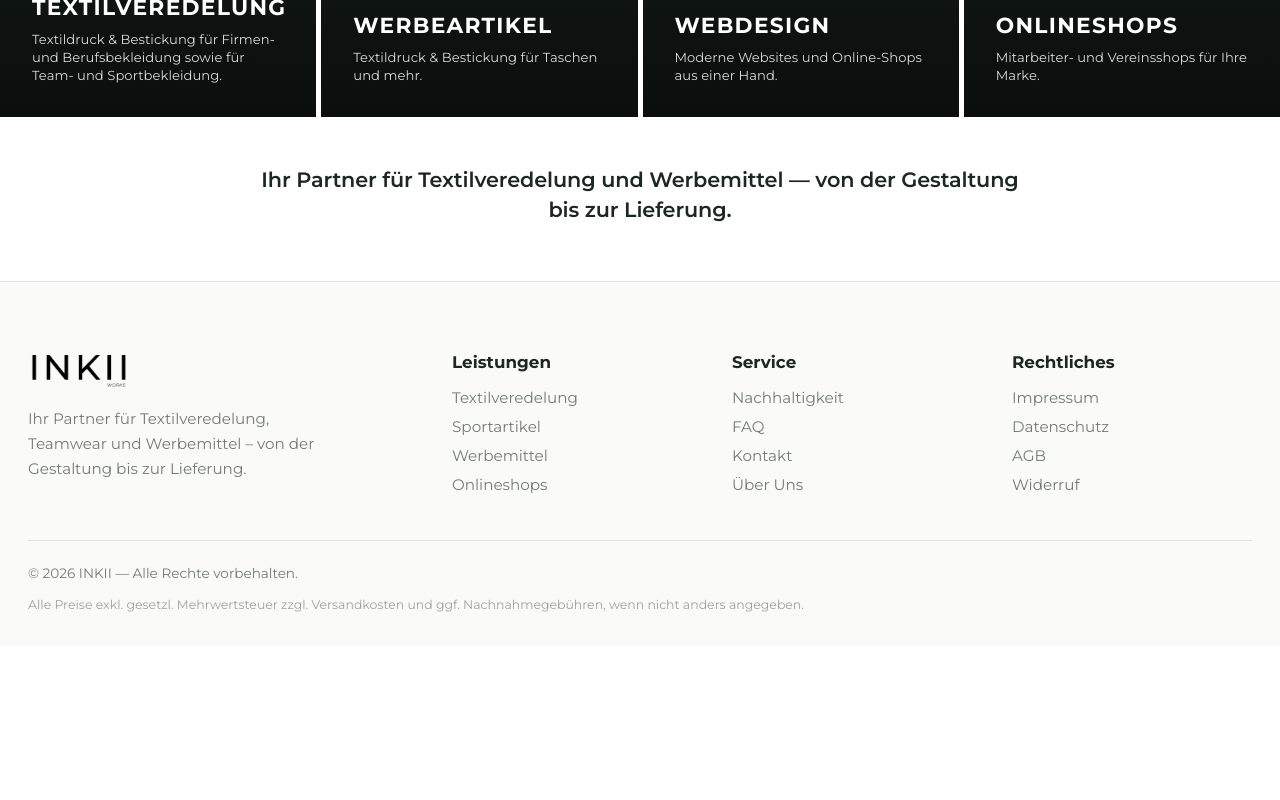
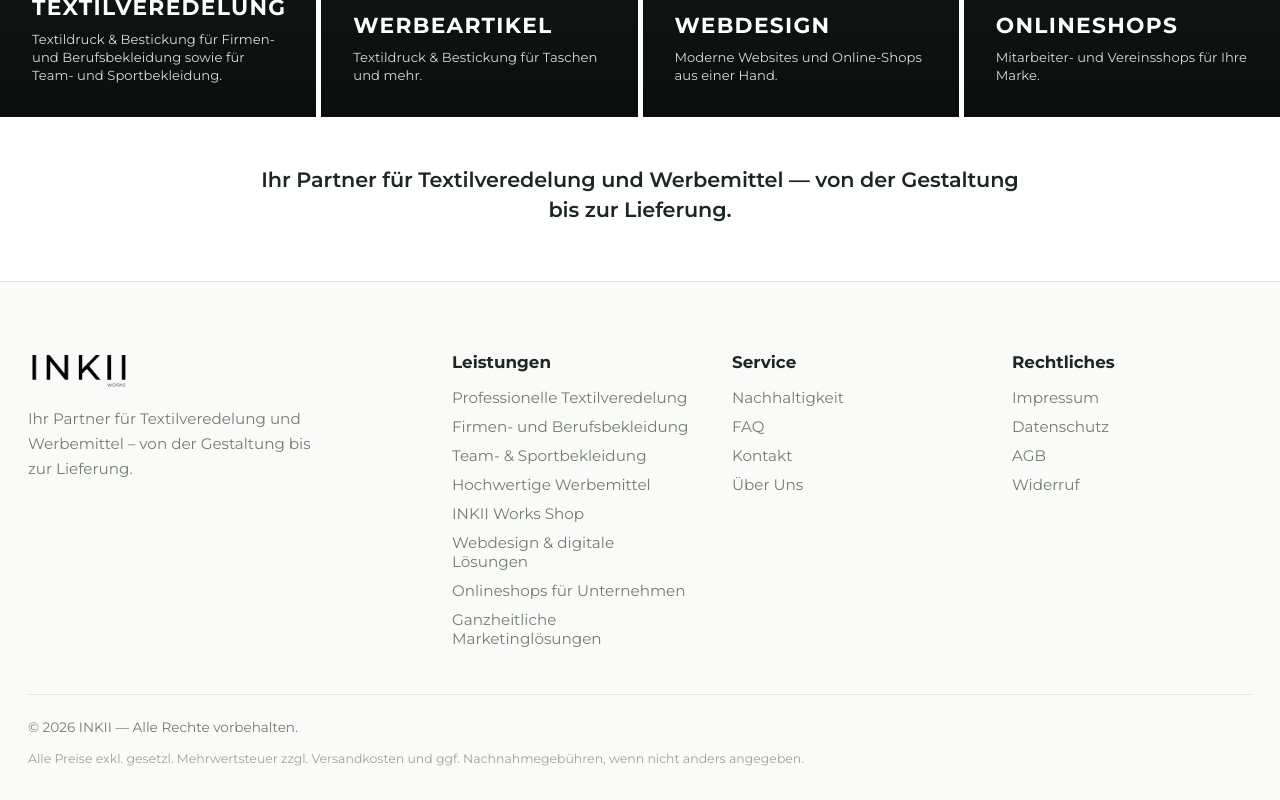
Before and after one commit to buse191213-cmd/inkii, a Next.js app: page / in a window 1280 px wide. Shown: the part 1647-2447 px from the top of the page. Before the commit the page ends 2293 px from the top, so only its background shows below. Built offline with nearby package versions, Linux system fonts and the light colour scheme; no server answers; the database is empty.

Commit message:
Footer: new tagline + 8 service items

```diff
--- a/src/components/SiteFooter.tsx
+++ b/src/components/SiteFooter.tsx
@@ -21,9 +21,13 @@ export default function SiteFooter({
             <h4>{t.colLeistungen}</h4>
             <ul>
               <li><Link href="/veredelung">{t.lVeredelung}</Link></li>
+              <li><Link href="/werbemittel">{t.lBerufsbekleidung}</Link></li>
               <li><Link href="/leistungen/sportartikel">{t.lTeamwear}</Link></li>
               <li><Link href="/werbemittel">{t.lWerbemittel}</Link></li>
+              <li><Link href="/werbemittel">{t.lShop}</Link></li>
+              <li><Link href="/leistungen">{t.lWebdesign}</Link></li>
               <li><Link href="/leistungen">{t.lOnlineshops}</Link></li>
+              <li><Link href="/leistungen">{t.lMarketing}</Link></li>
             </ul>
           </div>
           <div>
--- a/src/dictionaries/de.ts
+++ b/src/dictionaries/de.ts
@@ -23,14 +23,18 @@ const de: Dictionary = {
   },
   footer: {
     tagline:
-      "Ihr Partner für Textilveredelung, Teamwear und Werbemittel – von der Gestaltung bis zur Lieferung.",
+      "Ihr Partner für Textilveredelung und Werbemittel – von der Gestaltung bis zur Lieferung.",
     colLeistungen: "Leistungen",
     colService: "Service",
     colRecht: "Rechtliches",
-    lVeredelung: "Textilveredelung",
-    lTeamwear: "Sportartikel",
-    lWerbemittel: "Werbemittel",
-    lOnlineshops: "Onlineshops",
+    lVeredelung: "Professionelle Textilveredelung",
+    lBerufsbekleidung: "Firmen- und Berufsbekleidung",
+    lTeamwear: "Team- & Sportbekleidung",
+    lWerbemittel: "Hochwertige Werbemittel",
+    lShop: "INKII Works Shop",
+    lWebdesign: "Webdesign & digitale Lösungen",
+    lOnlineshops: "Onlineshops für Unternehmen",
+    lMarketing: "Ganzheitliche Marketinglösungen",
     lNachhaltigkeit: "Nachhaltigkeit",
     lFaq: "FAQ",
     lKontakt: "Kontakt",
--- a/src/dictionaries/en.ts
+++ b/src/dictionaries/en.ts
@@ -23,14 +23,18 @@ const en: Dictionary = {
   },
   footer: {
     tagline:
-      "Your partner for textile finishing, teamwear and promotional products – from design to delivery.",
+      "Your partner for textile finishing and promotional products – from design to delivery.",
     colLeistungen: "Services",
     colService: "Service",
     colRecht: "Legal",
-    lVeredelung: "Textile Finishing",
-    lTeamwear: "Sportartikel",
-    lWerbemittel: "Promotional Products",
-    lOnlineshops: "Online Shops",
+    lVeredelung: "Professional Textile Finishing",
+    lBerufsbekleidung: "Corporate &amp; Workwear",
+    lTeamwear: "Team &amp; Sportswear",
+    lWerbemittel: "Premium Promotional Items",
+    lShop: "INKII Works Shop",
+    lWebdesign: "Web Design &amp; Digital Solutions",
+    lOnlineshops: "Online Shops for Businesses",
+    lMarketing: "Full Marketing Solutions",
     lNachhaltigkeit: "Sustainability",
     lFaq: "FAQ",
     lKontakt: "Contact",
--- a/src/dictionaries/tr.ts
+++ b/src/dictionaries/tr.ts
@@ -23,14 +23,18 @@ const tr: Dictionary = {
   },
   footer: {
     tagline:
-      "Tekstil baskı, takım giyimi ve promosyon ürünlerinde ortağınız – tasarımdan teslimata kadar.",
+      "Tekstil baskı ve promosyon ürünlerinde ortağınız – tasarımdan teslimata.",
     colLeistungen: "Hizmetler",
     colService: "Servis",
     colRecht: "Yasal",
-    lVeredelung: "Tekstil Baskı",
-    lTeamwear: "Spor Ürünleri",
-    lWerbemittel: "Promosyon Ürünleri",
-    lOnlineshops: "Online Mağazalar",
+    lVeredelung: "Profesyonel Tekstil Baskı",
+    lBerufsbekleidung: "Firma ve İş Kıyafetleri",
+    lTeamwear: "Takım & Spor Giyim",
+    lWerbemittel: "Kaliteli Promosyon Ürünleri",
+    lShop: "INKII Works Mağaza",
+    lWebdesign: "Web Tasarım & Dijital Çözümler",
+    lOnlineshops: "Kurumlar için Online Mağaza",
+    lMarketing: "Bütünsel Pazarlama Çözümleri",
     lNachhaltigkeit: "Sürdürülebilirlik",
     lFaq: "SSS",
     lKontakt: "İletişim",
--- a/src/dictionaries/types.ts
+++ b/src/dictionaries/types.ts
@@ -28,9 +28,13 @@ export type Dictionary = {
     colService: string;
     colRecht: string;
     lVeredelung: string;
+    lBerufsbekleidung: string;
     lTeamwear: string;
     lWerbemittel: string;
+    lShop: string;
+    lWebdesign: string;
     lOnlineshops: string;
+    lMarketing: string;
     lNachhaltigkeit: string;
     lFaq: string;
     lKontakt: string;
```
Also changed, not shown: 1 other file (tests, documents, lock files or other folders).
